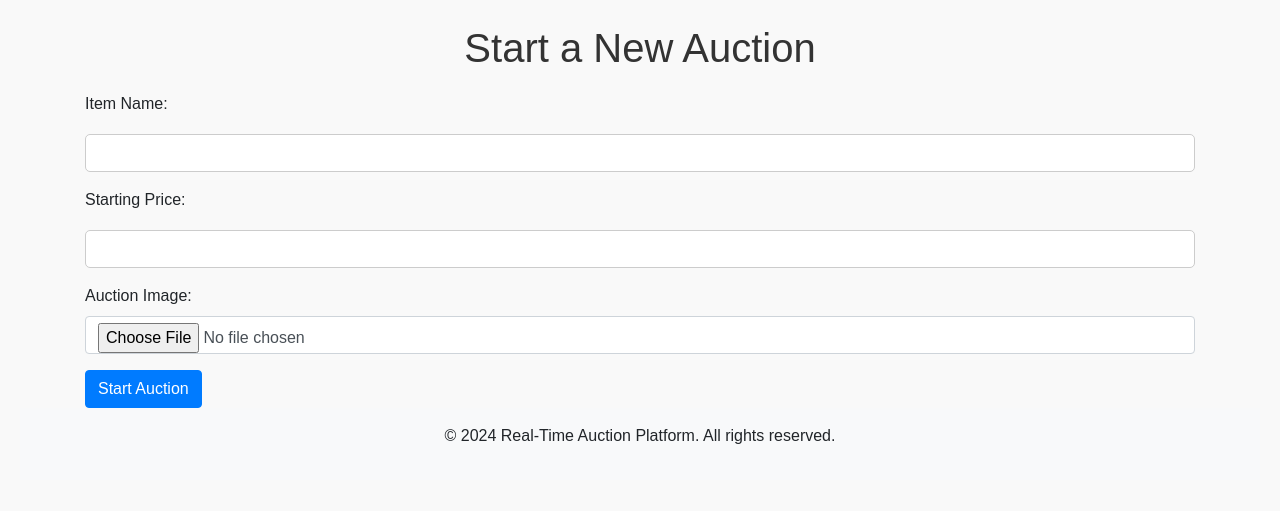
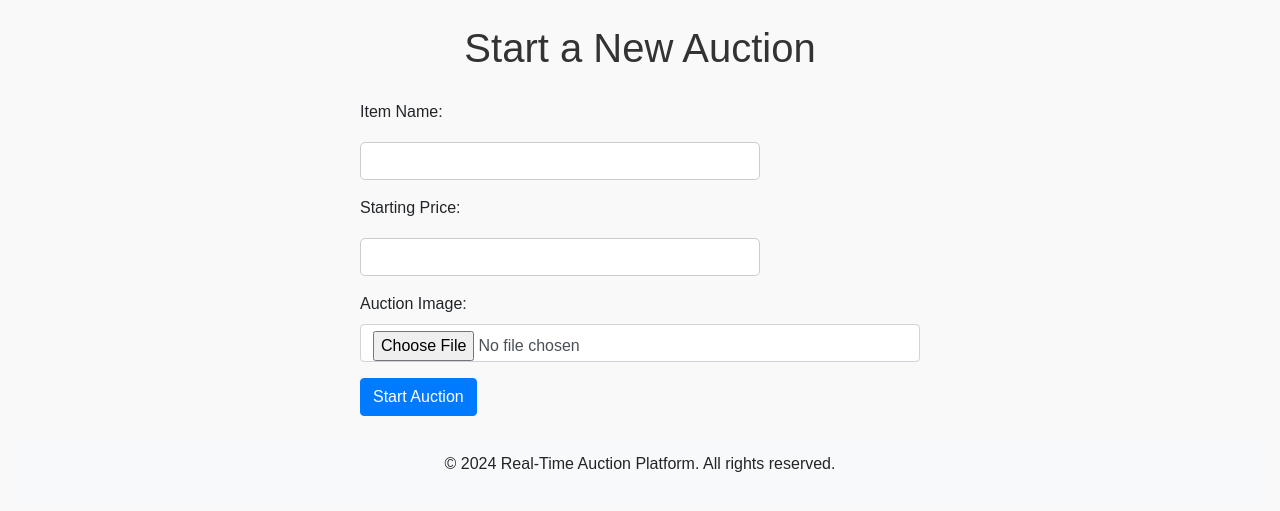
Before and after one commit to pahadibula/Auction-Platform, a Flask app: page /start_auction in a window 1280 px wide. Shown: the part 116-627 px from the top of the page. Run offline with Flask 2, Linux system fonts and the light colour scheme; some libraries are stand-ins or nearby versions.

Commit message:
Update styles.css

```diff
--- a/static/styles.css
+++ b/static/styles.css
@@ -29,6 +29,9 @@ li {
 
 form {
     margin-top: 20px;
+    margin: 0 auto; /* Centers the form on the page */
+    padding: 20px; /* Adds some padding around the form */
+    max-width: 600px;
 }
 
 input[type="text"], input[type="number"] {
@@ -37,6 +40,8 @@ input[type="text"], input[type="number"] {
     width: 100%;
     border-radius: 5px;
     border: 1px solid #ccc;
+    max-width: 400px;
+    box-sizing: border-box;
 }
 
 button {
@@ -51,3 +56,9 @@ button {
 button:hover {
     background-color: #218838;
 }
+
+.card-img-top {
+    object-fit: cover; /* Ensures images cover the area without distortion */
+    width: 100%;       /* Ensures the image takes full width of the card */
+    height: 200px;     /* Sets a fixed height for the image */
+}
```
